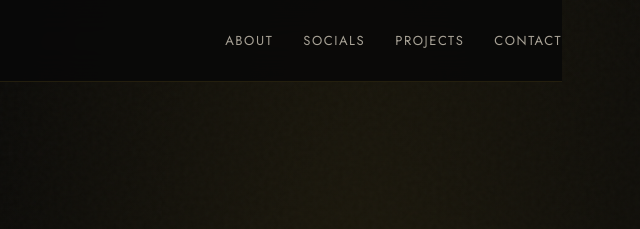
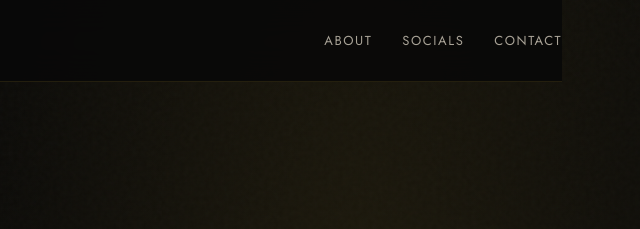
Before and after one commit to afraymelkesssamewl-beep/afraym-website, a plain HTML site: page index.html in a window 1280 px wide. Shown: the top 229 px of the page, 638-1278 px from the left. Drawn offline with nearby package versions, Linux system fonts and the light colour scheme.

Commit message:
Update index.html

```diff
--- a/index.html
+++ b/index.html
@@ -37,7 +37,7 @@ footer{border-top:1px solid var(--line);padding:30px 0;color:#817b6e;font-size:1
 </style>
 </head>
 <body>
-<header class="wrap"><a class="brand" href="#home">AFRAYM</a><button class="menu" id="menuButton" aria-expanded="false" aria-controls="siteNav">MENU</button><nav id="siteNav" aria-label="Main navigation"><a href="#about">About</a><a href="#socials">Socials</a><a href="#projects">Projects</a><a href="#contact">Contact</a></nav></header>
+<header class="wrap"><a class="brand" href="#home">AFRAYM</a><button class="menu" id="menuButton" aria-expanded="false" aria-controls="siteNav">MENU</button><nav id="siteNav" aria-label="Main navigation"><a href="#about">About</a><a href="#socials">Socials</a><a href="#contact">Contact</a></nav></header>
 <main>
 <section class="hero wrap" id="home" style="border:0"><div class="reveal visible"><div class="eyebrow">Personal space · Creative identity</div><h1>AFRAYM</h1><div class="hero-rule"></div><p>A personal space to connect, explore my work, and follow my creative journey.</p><div class="actions"><a class="btn primary" href="#socials">Explore my socials</a><a class="btn" href="#about">Discover more</a></div></div><div class="scroll-note">Scroll to explore ↓</div></section>
 <section id="about"><div class="wrap about-grid"><div class="monogram reveal" aria-label="AFRAYM monogram"><img src="profile.jpeg" alt="Afraym" style="width:100%;height:100%;object-fit:cover;position:absolute;inset:0;"></div><div class="about-copy reveal"><div class="section-head"><small>01 / A little introduction</small><h2>About Me</h2></div><p>Welcome to my personal space. This website brings my social platforms and creative projects together in one place. More about me and my work will be added here over time.</p><p class="note">Curiosity. Creativity. Continuous growth.</p></div></div></section>
@@ -48,7 +48,7 @@ footer{border-top:1px solid var(--line);padding:30px 0;color:#817b6e;font-size:1
 <a class="social-card reveal" href="https://www.snapchat.com/add/afraym6207?share_id=Wckl4wAorAw&locale=en-US" target="_blank" rel="noopener noreferrer"><span class="social-left"><span class="social-icon">SC</span><span><span class="social-name">Snapchat</span><span class="social-sub">Add me on Snapchat</span></span></span><span class="arrow">↗</span></a>
 <a class="social-card reveal" href="https://wa.me/qr/6LEHXTG6TCILL1" target="_blank" rel="noopener noreferrer"><span class="social-left"><span class="social-icon">WA</span><span><span class="social-name">WhatsApp</span><span class="social-sub">Message me</span></span></span><span class="arrow">↗</span></a>
 </div></div></section>
-<section id="projects"><div class="wrap"><div class="section-head reveal"><small>03 / Selected work</small><h2>My Projects</h2></div><div class="project-empty reveal"><strong>Something is taking shape.</strong><p>My portfolio is being curated. New projects will appear here soon.</p></div></div></section>
+
 <section id="contact"><div class="wrap contact-box reveal"><div><div class="eyebrow">04 / Get in touch</div><h2>Let's Connect</h2><p>For a message or collaboration, reach out through WhatsApp.</p></div><a class="btn primary" href="https://wa.me/qr/6LEHXTG6TCILL1" target="_blank" rel="noopener noreferrer">Contact me ↗</a></div></section>
 </main>
 <footer>© <span id="year"></span> AFRAYM. ALL RIGHTS RESERVED.</footer>
```
